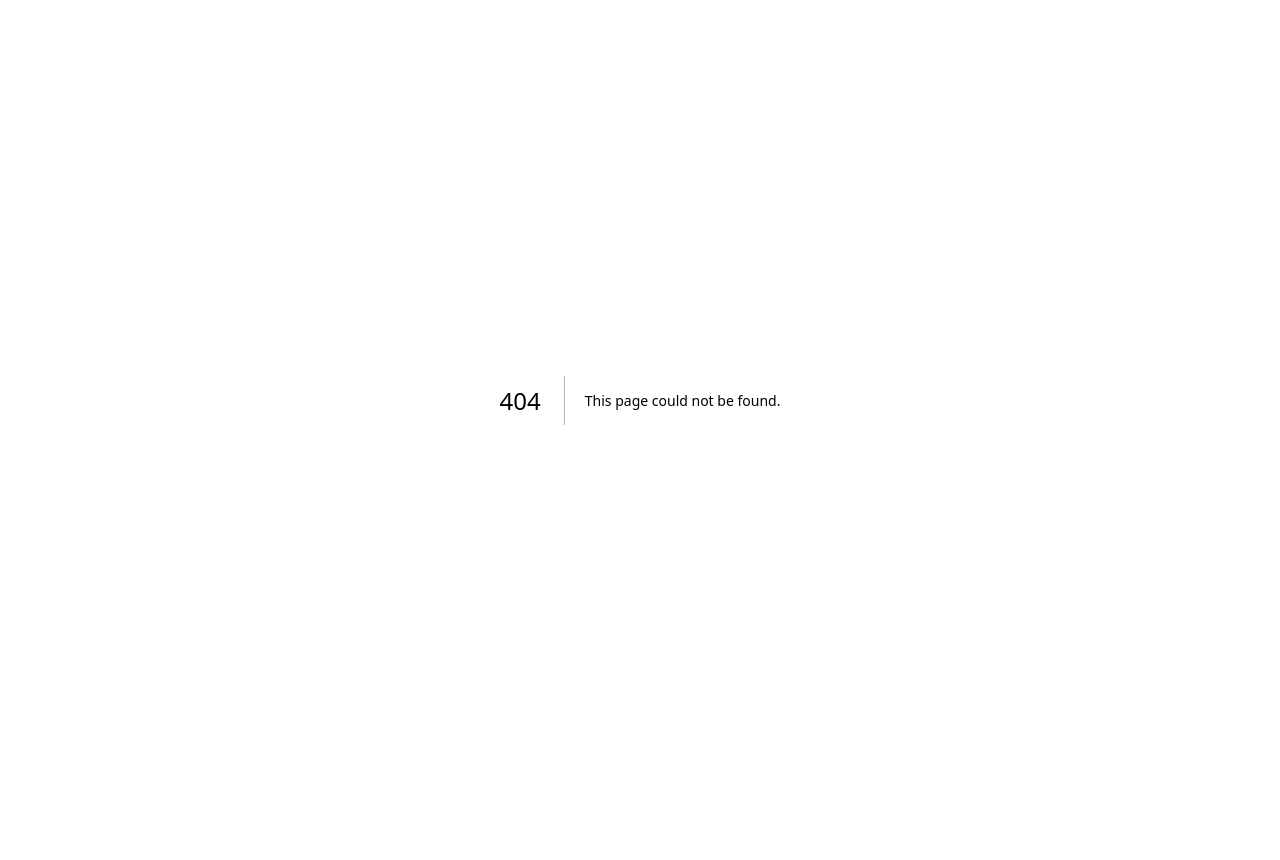
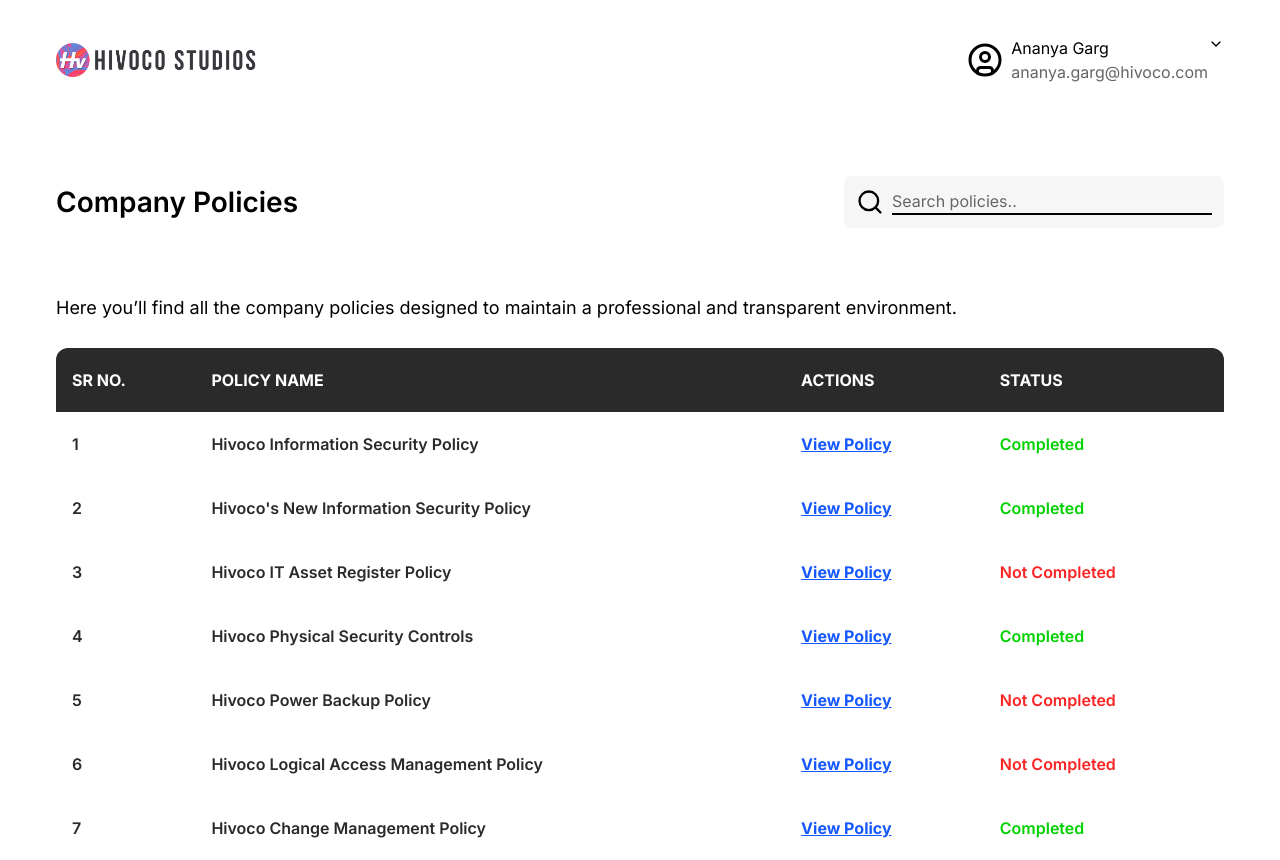
Before and after one commit to ranjanhivoco/policy-portel, a Next.js app: page /company-policy in a window 1280 px wide. Before the commit this address had no page. Before the commit the page ends 800 px from the top, so only its background shows below. Built offline with nearby package versions, Linux system fonts and the light colour scheme.

Commit message:
added more pages

```diff
--- /dev/null
+++ b/src/Components/CompanyPolicyTable.jsx
@@ -0,0 +1,154 @@
+import React from "react";
+const policies = [
+  {
+    id: 1,
+    policyName: "Hivoco Information Security Policy",
+    actions: "View Policy",
+    status: "Completed",
+  },
+  {
+    id: 2,
+    policyName: "Hivoco's New Information Security Policy",
+    actions: "View Policy",
+    status: "Completed",
+  },
+  {
+    id: 3,
+    policyName: "Hivoco IT Asset Register Policy",
+    actions: "View Policy",
+    status: "Not Completed",
+  },
+  {
+    id: 4,
+    policyName: "Hivoco Physical Security Controls",
+    actions: "View Policy",
+    status: "Completed",
+  },
+  {
+    id: 5,
+    policyName: "Hivoco Power Backup Policy",
+    actions: "View Policy",
+    status: "Not Completed",
+  },
+  {
+    id: 6,
+    policyName: "Hivoco Logical Access Management Policy",
+    actions: "View Policy",
+    status: "Not Completed",
+  },
+  {
+    id: 7,
+    policyName: "Hivoco Change Management Policy",
+    actions: "View Policy",
+    status: "Completed",
+  },
+];
+
+const CompanyPolicyTable = () => {
+  return (
+    <table className="w-full table-auto ">
+      <thead>
+        <tr
+          style={{
+            fontSize: "16px",
+            lineHeight: "",
+            backgroundColor: "#2A2A2A",
+            color: "#fff",
+            fontWeight: "600",
+          }}
+          //   text-lg
+          className="
+              text-white
+              font-semibold
+             "
+        >
+          <th
+            style={{ padding: "20px 16px", textAlign: "left" }}
+            className="py-6 px-4 text-left"
+          >
+            SR NO.
+          </th>
+          <th
+            style={{ padding: "20px 16px", textAlign: "left" }}
+            className="py-6 px-4 text-left"
+          >
+            POLICY NAME{" "}
+          </th>
+          <th
+            style={{ padding: "20px 16px", textAlign: "left" }}
+            className="py-6 px-4 text-left"
+          >
+            ACTIONS{" "}
+          </th>
+          <th
+            style={{ padding: "20px 16px", textAlign: "left" }}
+            // className="py-6 px-4 text-left"
+          >
+            STATUS{" "}
+          </th>
+        </tr>
+      </thead>
+      <tbody>
+        {policies.map((policy) => (
+          <tr
+            key={policy.id}
+            style={{
+              color: "#2A2A2A",
+              //   lineHeight: "24px",
+              fontSize: "16px",
+              fontWeight: "600",
+            }}
+            className="text-[#2A2A2A] text-xl  font-semibold"
+          >
+            <td
+              style={{ padding: "20px 16px", textAlign: "left" }}
+              className="px-4 py-6 text-left"
+            >
+              {policy.id}
+            </td>
+
+            <td
+              style={{ padding: "20px 16px", textAlign: "left" }}
+              className="px-4 py-6 text-left"
+            >
+              {policy.policyName}
+            </td>
+
+            <td
+              style={{
+                padding: "20px 16px",
+                textAlign: "left",
+                fontWeight: "700",
+              }}
+              className="px-4 py-6 font-bold text-left"
+            >
+              <button
+                className=""
+                style={{ color: "#1658FF", textDecorationLine: "underline" }}
+              >
+                {policy.actions}
+              </button>
+            </td>
+
+            <td
+              style={{
+                padding: "20px 16px",
+                textAlign: "left",
+                color:
+                  policy.status.toLowerCase() === "completed"
+                    ? "#00D100"
+                    : "#FF2424",
+              }}
+
+              className={`px-4 py-6 text-left`}
+            >
+              {policy.status}
+            </td>
+          </tr>
+        ))}
+      </tbody>
+    </table>
+  );
+};
+
+export default CompanyPolicyTable;
--- a/src/pages/admin-info.js
+++ b/src/pages/admin-info.js
@@ -40,7 +40,7 @@ const AdminInfo = () => {
         </div>
       </div>
 
-      <div className="mx-20 rounded-t-xl overflow-hidden">
+      <div className="mx-14 rounded-t-xl overflow-hidden">
         <AdminTable />
       </div>
     </div>
--- /dev/null
+++ b/src/pages/company-policy.js
@@ -0,0 +1,60 @@
+import CompanyPolicyTable from '@/Components/CompanyPolicyTable';
+import Header from '@/Components/Header'
+import { Search } from 'lucide-react'
+import React from 'react'
+
+const CompanyPolicy = () => {
+  return (
+    <div>
+      <Header />
+
+      <section className="flex flex-col gap-y-7 pb-7 px-14">
+        <div className="flex justify-between items-center   pt-14 pb-10">
+          <h2 className="text-2xl text-[1.75rem]  font-semibold text-black">
+            Company Policies
+          </h2>
+
+          <div className="flex items-center gap-2 bg-[#F6F6F6] rounded-lg p-3 ">
+            <Search size={28} />
+
+            <input
+              className="
+            bg-transparent
+            outline-none
+            text-black
+            border-b-2
+          border-black
+            w-80
+          placeholder:text-[#656565]
+
+                    [&:-webkit-autofill]:bg-transparent
+          [&:-webkit-autofill:hover]:bg-transparent
+          [&:-webkit-autofill:focus]:bg-transparent
+          [&:-webkit-autofill:active]:bg-transparent
+          [&:-webkit-autofill]:[transition-delay:9999s]
+          [&:-webkit-autofill]:[-webkit-text-fill-color:inherit]
+
+          "
+              type="text"
+              id="name"
+              name="name"
+              placeholder="Search policies.."
+            />
+          </div>
+        </div>
+
+        <p className="text-lg leading-6 ">
+          Here you’ll find all the company policies designed to maintain a
+          professional and transparent environment.
+        </p>
+      </section>
+
+      <div className="mx-14 rounded-t-xl overflow-hidden">
+        <CompanyPolicyTable />
+      </div>
+
+    </div>
+  );
+}
+
+export default CompanyPolicy
--- a/src/pages/index.js
+++ b/src/pages/index.js
@@ -1,14 +1,23 @@
 import Header from "@/Components/Header";
 import Image from "next/image";
 import { useState } from "react";
+import handler from "./api/hello";
+import { useRouter } from "next/router";
 
 const Home = () => {
   const [email, setEmail] = useState("");
   const [password, setPassword] = useState("");
 
-  console.log(
-    email==="pritesh@hivoco.com" && password==="12345"
-  );
+  const route =useRouter()
+
+  const handleClick=()=>{
+    if( password==="12345"){
+      route.push('company-policy')
+    }
+    else {
+      console.log('enter password');
+    }
+  }
 
   return (
     <div className="px-14 py-9 min-h-screen w-full flex justify-center items-center">
@@ -58,6 +67,7 @@ const Home = () => {
           />
 
           <button
+          onClick={handleClick}
             type="button"
             className="
           uppercase
--- /dev/null
+++ b/src/pages/single-employee.js
@@ -0,0 +1,58 @@
+import React from 'react'
+import CompanyPolicyTable from '@/Components/CompanyPolicyTable';
+import Header from '@/Components/Header'
+import { Search } from 'lucide-react'
+
+const SingleEmployee = () => {
+  return (
+    <div>
+      <Header />
+
+      <section className="flex flex-col gap-y-7 pb-7 px-14">
+        <div className="flex justify-between items-start   pt-14 pb-10">
+          <div className="flex flex-col gap-y-3">
+            <h2 className="text-2xl text-[1.75rem]  font-semibold text-black">
+              Employee Name: Ananya Garg
+            </h2>
+
+            <span>Email Id: ananya.garg@hivoco.com</span>
+          </div>
+
+          <div className="flex items-center gap-2 bg-[#F6F6F6] rounded-lg p-3 ">
+            <Search size={28} />
+
+            <input
+              className="
+            bg-transparent
+            outline-none
+            text-black
+            border-b-2
+          border-black
+            w-80
+          placeholder:text-[#656565]
+
+                    [&:-webkit-autofill]:bg-transparent
+          [&:-webkit-autofill:hover]:bg-transparent
+          [&:-webkit-autofill:focus]:bg-transparent
+          [&:-webkit-autofill:active]:bg-transparent
+          [&:-webkit-autofill]:[transition-delay:9999s]
+          [&:-webkit-autofill]:[-webkit-text-fill-color:inherit]
+
+          "
+              type="text"
+              id="name"
+              name="name"
+              placeholder="Search policies.."
+            />
+          </div>
+        </div>
+      </section>
+
+      <div className="mx-14 rounded-t-xl overflow-hidden">
+        <CompanyPolicyTable />
+      </div>
+    </div>
+  );
+}
+
+export default SingleEmployee
```
